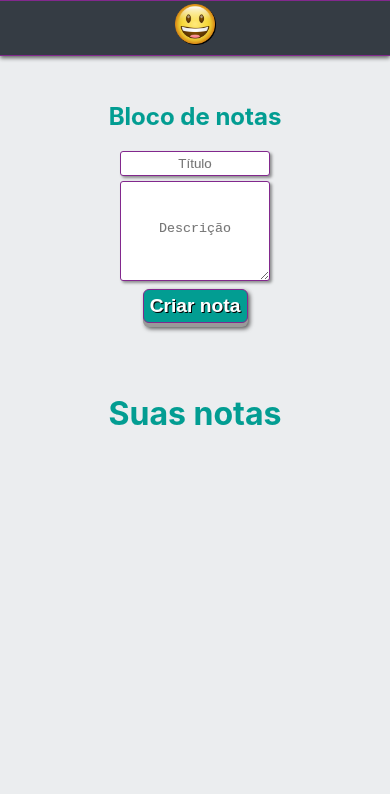
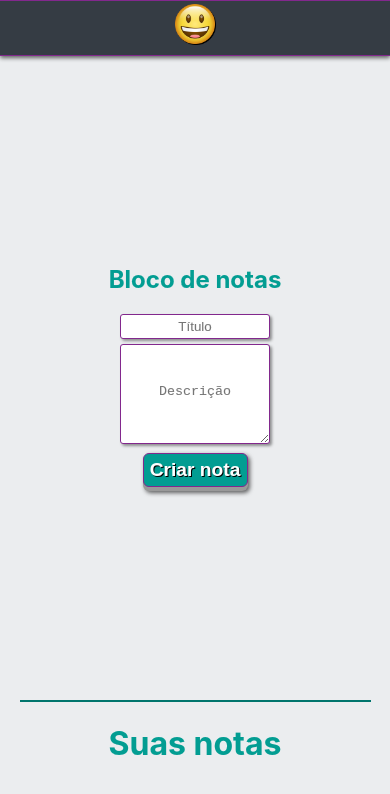
Before and after one commit to fgl27/Ideafix_test, a React (Create React App) app in the folder app/: page / in a window 390 px wide. Shown: the top 794 px of the page. Built offline with nearby package versions, Linux system fonts and the light colour scheme.

Commit message:
Improve app layout
Signed-off-by: fgl27 <fglfgl27@gmail.com>

```diff
--- a/app/src/App.css
+++ b/app/src/App.css
@@ -1,3 +1,13 @@
+.App {
+    overflow: hidden;
+    position: absolute;
+    height: 100vh;
+    width: 100%;
+    display: flex;
+    flex-direction: column;
+    justify-content: space-between;
+}
+
 header {
     position: fixed;
     width: 100%;
@@ -29,12 +39,16 @@ header {
     order: 2;
     height: calc(100vh - 2em);
     padding-top: 2em;
+    flex-direction: row;
+    align-items: flex-start;
 }
 
 
 @media screen and (max-width: 700px) {
     .container {
         flex-direction: column;
+        align-items: center;
+        overflow-y: scroll;
     }
 
     .logo {
--- a/app/src/App.js
+++ b/app/src/App.js
@@ -13,7 +13,6 @@ function App() {
 
     return (
         <div className="App">
-            <div>
             <header>
                 <img
                     className="logo drop_shadow"
@@ -25,7 +24,6 @@ function App() {
                 <Notas ref={ref} />
             </div>
         </div>
-        </div>
     );
 }
 
--- a/app/src/components/input/index.css
+++ b/app/src/components/input/index.css
@@ -2,10 +2,28 @@
     display: flex;
     flex-direction: column;
     align-content: space-around;
-    justify-content: flex-start;
-    padding: 50px;
+    justify-content: center;
     align-items: center;
+    top: 77px;
+    height: calc(100vh - 100px);
+    width: 250px;
+    min-width: 200px;
+    position: sticky;
+    border-right: 2px solid var(--verde2);
 }
+
+@media screen and (max-width: 700px) {
+    .input_container {
+        border-right: 0;
+        border-bottom: 2px solid var(--verde2);
+        position: unset;
+        overflow: unset;
+        width: 90vw;
+        padding-bottom: 30px;
+        padding-top: 30px;
+    }
+}
+
 
 .input {
     width: 150px;
--- a/app/src/components/notas/index.css
+++ b/app/src/components/notas/index.css
@@ -1,17 +1,32 @@
+.nota_titulo_container {
+    display: flex;
+}
+
 .notas_container {
     display: flex;
     flex-direction: row;
     flex-flow: row wrap;
-    align-content: space-between;
+    align-content: flex-start;
     justify-content: flex-start;
-    flex-wrap: wrap;
     margin-bottom: 50px;
+    padding-left: 50px;
+    padding-right: 50px;
+    overflow-y: scroll;
+    height: calc(100vh - 120px);
+    padding-top: 10px;
 }
 
 @media screen and (max-width: 700px) {
     .notas_container {
         justify-content: space-around;
+        overflow-y: inherit;
+        height: auto;
     }
+}
+
+.Notas_container {
+    display: flex;
+    flex-direction: column;
 }
 
 .nota {
@@ -40,8 +55,7 @@
 }
 
 .nota_button {
-    float: right;
-    transform: translate(2px, -15px);
+    transform: translate(15px, -15px);
     background: var(--roxo);
     color: #fff;
     font-weight: bold;
@@ -52,12 +66,8 @@
     filter: drop-shadow(2px 2px 2px rgba(0, 0, 0, 0.6));
     width: 25px;
     height: 25px;
-    position: absolute;
 }
 
-.nota_desc {
-    white-space: pre-line;
-}
 
 .nota_button:hover {
     background-color: var(--roxo2);
@@ -66,7 +76,11 @@
 .nota_button:active {
     background-color: var(--roxo3);
     box-shadow: 0 2px #666;
-    transform: translate(2px, -13px);
+    transform: translate(15px, -13px);
+}
+
+.nota_desc {
+    white-space: pre-line;
 }
 
 .react-icons {
--- a/app/src/components/notas/index.js
+++ b/app/src/components/notas/index.js
@@ -52,12 +52,15 @@ const Notas = forwardRef((props, ref) => {
     });
 
     return (
-        <div>
+        <div className="Notas_container">
             <h1 className="textCenter">Suas notas</h1>
             <div className="notas_container">
                 {notas.map(nota => (
                     <div key={nota._id} className="nota">
-                        <div key={nota._id + 'titulo'} className="nota_titulo">
+                        <div className="nota_titulo_container">
+                            <div
+                                key={nota._id + 'titulo'}
+                                className="nota_titulo">
                                 {nota.titulo}
                             </div>
                             <button
@@ -70,6 +73,7 @@ const Notas = forwardRef((props, ref) => {
                                     className="react-icons"
                                 />
                             </button>
+                        </div>
                         <div key={nota._id + 'desc'} className="nota_desc">
                             {nota.desc}
                         </div>
--- a/app/src/index.css
+++ b/app/src/index.css
@@ -29,8 +29,7 @@ html {
     height: 100vh;
 }
 
-#root,
-.App {
+#root {
     width: 100%;
     height: 100%;
 }
```
Lines whose indentation alone changed are shown as unchanged.
